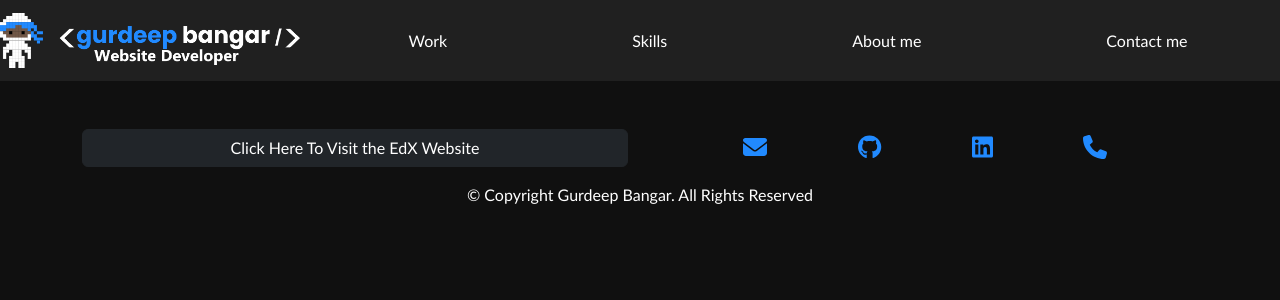
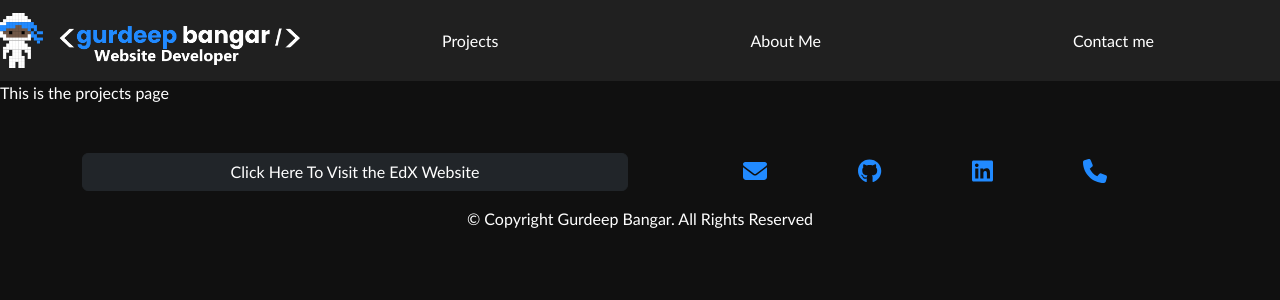
Before and after one commit to gurdeep-ninja/react-portfolio, a React (Create React App) app: page /projects in a window 1280 px wide. Shown: the top 300 px of the page. Built offline with nearby package versions, Linux system fonts and the light colour scheme.

Commit message:
Worked on Router and started implementing Projects page / component

```diff
--- a/package.json
+++ b/package.json
@@ -15,6 +15,7 @@
     "bootstrap": "^5.2.3",
     "react": "^18.2.0",
     "react-dom": "^18.2.0",
+    "react-router-dom": "^6.8.2",
     "react-scripts": "5.0.1",
     "web-vitals": "^2.1.4"
   },
--- a/src/App.js
+++ b/src/App.js
@@ -1,11 +1,26 @@
+import { BrowserRouter as Router, Route, Routes } from 'react-router-dom';
 import Header from './components/Header';
 import Footer from './components/Footer';
+
+import Home from './pages/Home';
+import About from './pages/About';
+import Projects from './pages/Projects';
+import Contact from './pages/Contact';
+
 function App() {
   return (
-    <>
+
+    <Router>
       <Header />
+      <Routes>
+        <Route path="/" element={<Home />} />
+        <Route path="about" element={<About />} />
+        <Route path="projects" element={<Projects />} />
+        <Route path="contact" element={<Contact />} />
+      </Routes>
       <Footer />
-    </>
+    </Router>
+
   );
 }
 
--- /dev/null
+++ b/src/assets/json/projects.json
@@ -0,0 +1,20 @@
+[
+    {
+        "id": "1",
+        "title": "Project 1",
+        "github": "https://github.com",
+        "image":"screenshot.png"
+    },
+    {
+        "id": "2",
+        "title": "Project 2",
+        "github": "https://github.com",
+        "image":"screenshot.png"
+    },
+    {
+        "id": "3",
+        "title": "Project 3",
+        "github": "https://github.com",
+        "image":"screenshot.png"
+    }
+]
--- a/src/components/Header/index.js
+++ b/src/components/Header/index.js
@@ -1,12 +1,13 @@
 import React from 'react';
+import { NavLink } from 'react-router-dom';
 import logoSrc from '../../assets/images/logo.png'
 function Nav() {
     return (
         <header>
             <nav className="navbar navbar-dark bg-dark navbar-expand-lg">
-                <a className="navbar-brand" href="/">
+                <NavLink className="navbar-brand" to="/" end>
                     <img src={logoSrc} alt="Gurdeep Bangar logo image" className="logo" />
-                </a>
+                </NavLink>
                 <button className="navbar-toggler" type="button" data-toggle="collapse"
                     data-target="#navbarSupportedContent" aria-controls="navbarSupportedContent" aria-expanded="false"
                     aria-label="Toggle navigation">
@@ -15,16 +16,13 @@ function Nav() {
                 <div className="collapse navbar-collapse" id="navbarSupportedContent">
                     <ul className="navbar-nav">
                         <li className="nav-item">
-                            <a className="nav-link" href="#work-section">Work</a>
+                            <NavLink className="nav-link" to="/projects" end>Projects</NavLink>
                         </li>
                         <li className="nav-item">
-                            <a className="nav-link" href="#skills-section">Skills</a>
+                            <NavLink className="nav-link" to="/about" end>About Me</NavLink>
                         </li>
                         <li className="nav-item">
-                            <a className="nav-link" href="#contact-section">About me</a>
-                        </li>
-                        <li className="nav-item">
-                            <a className="nav-link" href="#contact-section">Contact me</a>
+                            <NavLink className="nav-link" to="/contact" end>Contact me</NavLink>
                         </li>
                     </ul>
                 </div>
--- /dev/null
+++ b/src/components/Project/Project.jsx
@@ -0,0 +1,5 @@
+function Project(props){
+
+}
+
+export default Project;
--- /dev/null
+++ b/src/pages/About.jsx
@@ -0,0 +1,7 @@
+function About() {
+    return (
+        <>This is the About page</>
+    )
+}
+
+export default About;
--- /dev/null
+++ b/src/pages/Contact.jsx
@@ -0,0 +1,7 @@
+function Contact() {
+    return (
+        <>This is the contact page</>
+    )
+}
+
+export default Contact;
--- /dev/null
+++ b/src/pages/Home.jsx
@@ -0,0 +1,7 @@
+function Home() {
+    return (
+        <>This is the Home page</>
+    )
+}
+
+export default Home;
--- /dev/null
+++ b/src/pages/Projects.jsx
@@ -0,0 +1,16 @@
+import portfolio from '../assets/json/projects.json';
+import Project from '../components/Project/Project';
+
+function Projects() {
+    return (
+        <>
+        <p>This is the projects page</p>
+            {portfolio.map((project) => {
+                <Project item={project} />
+                console.log(project.github)
+            })}
+        </>
+    )
+}
+
+export default Projects;
```
Also changed, not shown: 1 other file (tests, documents, lock files or other folders).
